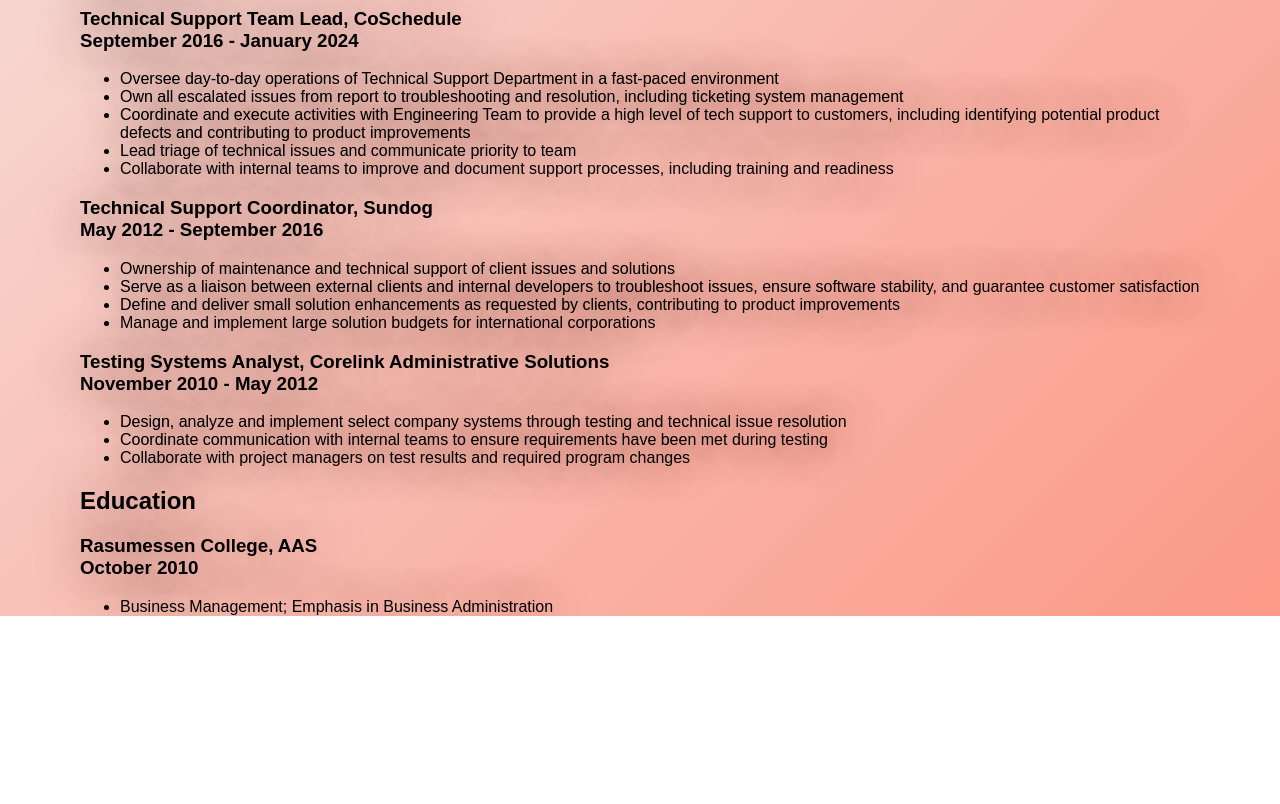
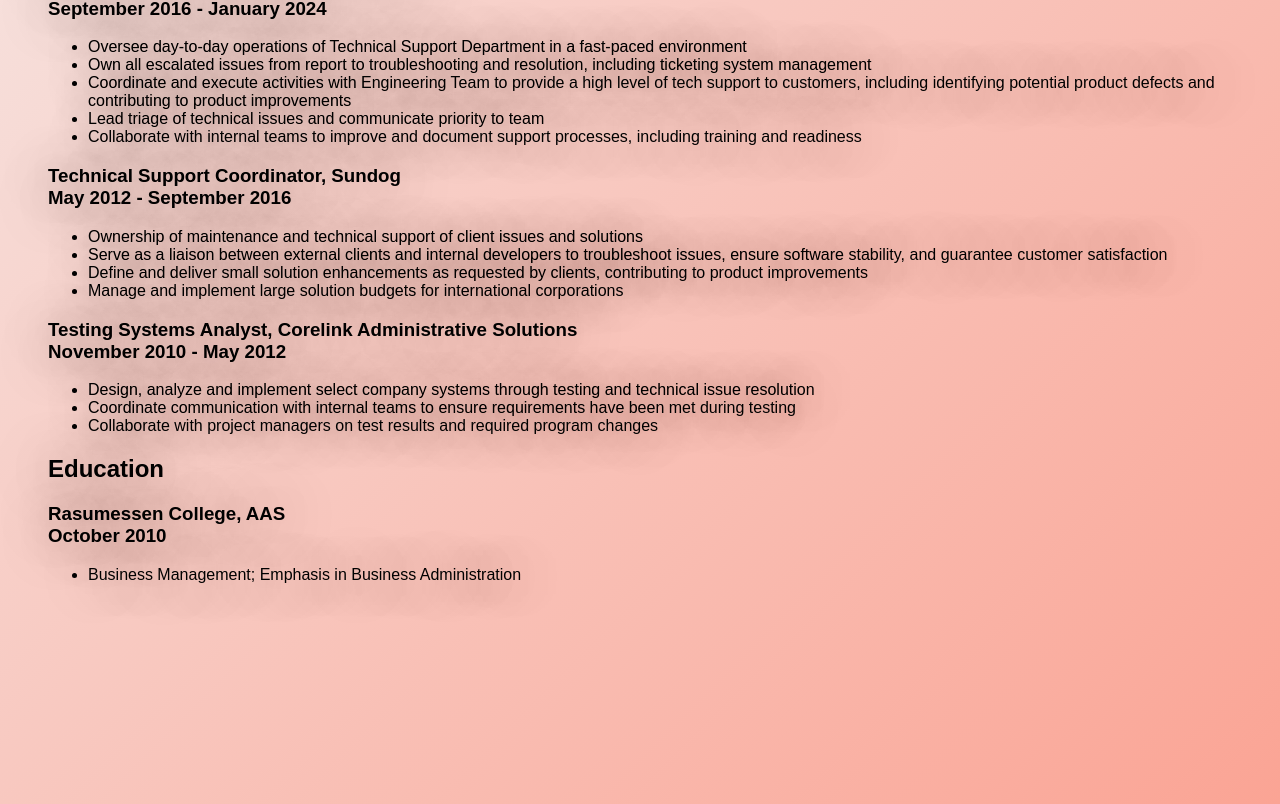
Before and after one commit to cmhwood/cmhwood.github.io, a plain HTML site: page index.html in a window 1280 px wide. Shown: the part 437-1241 px from the top of the page. Before the commit the page ends 1053 px from the top, so only its background shows below. Drawn offline with nearby package versions, Linux system fonts and the light colour scheme.

Commit message:
Update style.css

```diff
--- a/style.css
+++ b/style.css
@@ -1,9 +1,9 @@
 body {
 
-/*  max-width: 1000px;
-  width: 90%; */
+/*  max-width: 1000px; */
+/*  width: 90%; */
   margin: 0 auto;
-	padding: 5rem;
+	padding: 3rem;
 
 	font-family: Avenir, Arial, Helvetica, sans-serif;
   text-shadow: .5px 1px 50px #0000008c;
@@ -11,9 +11,9 @@ body {
 
 /* background gradient */
     background: linear-gradient(-45deg, #ff6347, #f5f5f5, #4682b4);
-    background-size: 400% 400%;
+    background-size: +400% 400%;
     animation: gradient 15s ease infinite;
-    height: 100vh;
+    height: 150vh;
 
 
   /* end body*/
```
